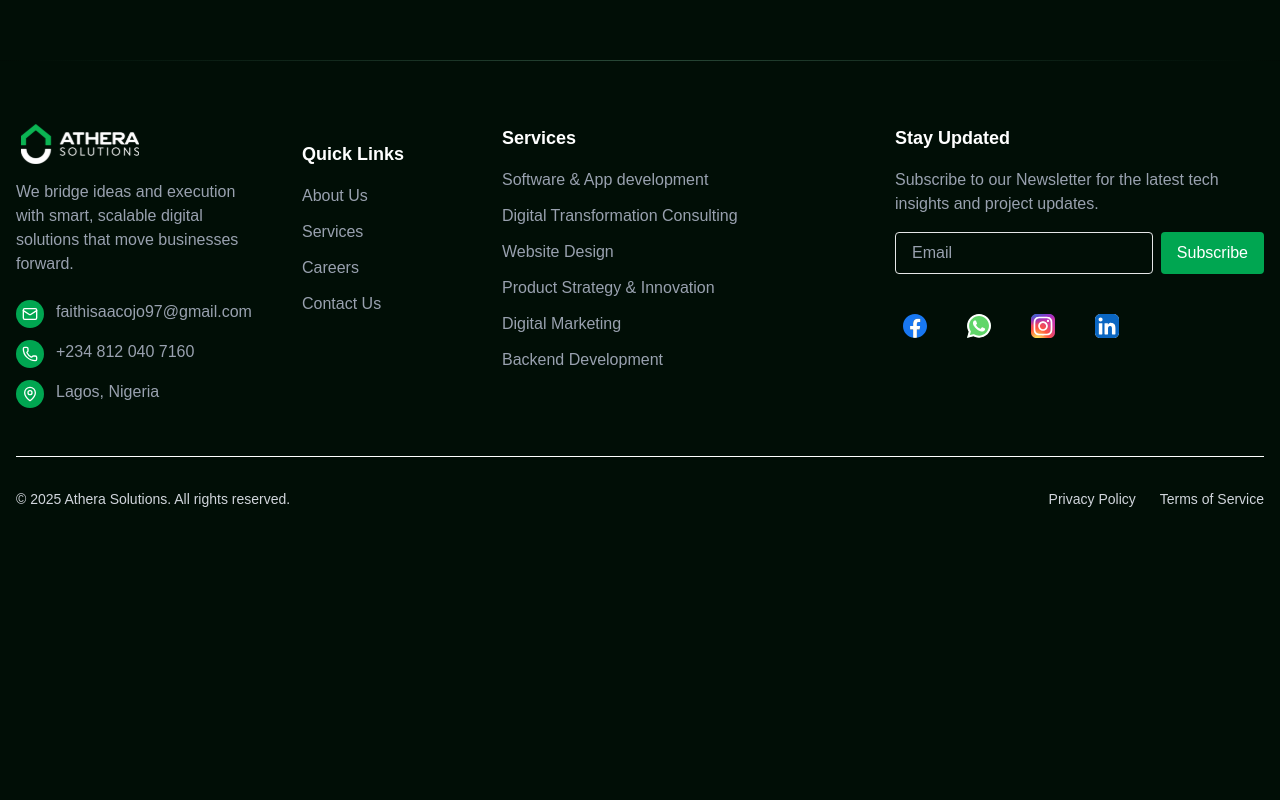
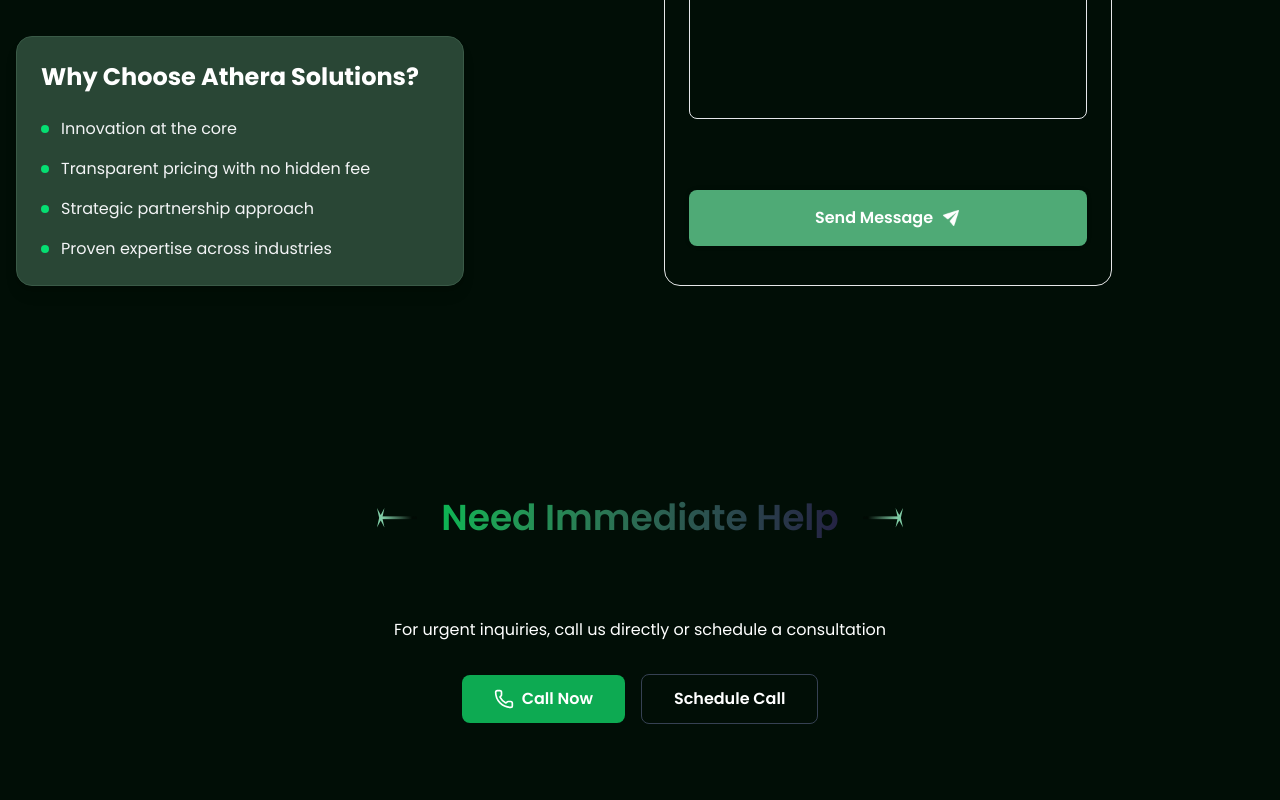
Before and after one commit to Isaac-s-Consolidate/athera-solutions, a Next.js app: page /contact in a window 1280 px wide. Before the commit this address had no page. Shown: the part 740-1540 px from the top of the page. Before the commit the page ends 1281 px from the top, so only its background shows below. Built offline with nearby package versions, Linux system fonts and the light colour scheme.

Commit message:
Contact page done

```diff
--- /dev/null
+++ b/app/contact/page.tsx
@@ -0,0 +1,7 @@
+import ContactUsPage from "@/components/ContactUsPage";
+
+const ContactPage = () => {
+  return <ContactUsPage />;
+};
+
+export default ContactPage;
--- a/app/globals.css
+++ b/app/globals.css
@@ -1,3 +1,4 @@
+@import url('https://fonts.googleapis.com/css2?family=Poppins:wght@300;400;500;600;700&display=swap');
 @import 'tailwindcss';
 
 :root {
@@ -23,8 +24,8 @@
 :root {
   --color-background: var(--background);
   --color-foreground: var(--foreground);
-  --font-sans: var(--font-geist-sans);
-  --font-mono: var(--font-geist-mono);
+  --font-sans: 'Poppins', sans-serif;
+  --font-mono: 'Poppins', monospace;
 }
 
 @media (prefers-color-scheme: dark) {
@@ -37,7 +38,7 @@
 body {
   background: var(--background);
   color: var(--foreground);
-  font-family: Arial, Helvetica, sans-serif;
+  font-family: 'Poppins', sans-serif;
 }
 
 /* utility classes */
--- /dev/null
+++ b/components/ContactUsPage/index.tsx
@@ -0,0 +1,73 @@
+'use client';
+import React from 'react';
+import { Phone } from 'lucide-react';
+import ContactForm from '../ContactForm';
+import Image from 'next/image';
+
+// Image paths
+const toplift = '/images/topleft.svg';
+const topright = '/images/topright.svg';
+
+const ContactUsPage = () => {
+  return (
+    <div className="text-white pt-24">
+
+
+      <ContactForm />
+      {/* Need Immediate Help Section */}
+      <section className="py-16 px-4 sm:px-6 lg:px-8">
+        <div className="max-w-4xl mx-auto">
+          <div className="rounded-2xl p-8 sm:p-12 text-center">
+            <div className="flex items-center justify-center gap-4 mb-6">
+              <h1 className="flex items-center justify-center text-4xl font-semibold mb-14 gap-6">
+                <Image
+                  src={toplift}
+                  alt=""
+                  aria-hidden="true"
+                  className="w-10 h-10 opacity-80"
+                  width={40}
+                  height={40}
+                />
+                <span className="bg-gradient-to-r from-[#0BB453] to-[#242243] bg-clip-text text-transparent">
+                  Need Immediate Help
+                </span>
+                <Image
+                  src={topright}
+                  alt=""
+                  aria-hidden="true"
+                  className="w-10 h-10 opacity-80"
+                  width={40}
+                  height={40}
+                />
+              </h1>
+            </div>
+
+            <p className="text-[ #E6E7E8] mb-8 max-w-2xl mx-auto">
+              For urgent inquiries, call us directly or schedule a consultation
+            </p>
+
+            <div className="flex flex-col sm:flex-row gap-4 justify-center items-center">
+              <a
+                href="tel:+1234567890"
+                className="inline-flex items-center gap-2 bg-[#0DAA52] hover:bg-[#099d47] text-white font-semibold px-8 py-3 rounded-lg transition-all duration-300 transform hover:scale-105"
+              >
+                <Phone className="w-5 h-5" />
+                Call Now
+              </a>
+
+              <a
+                href="#schedule"
+                className="inline-flex items-center gap-2 bg-transparent hover:bg-gray-800 text-white font-semibold px-8 py-3 rounded-lg border border-gray-700 hover:border-[#0BB453] transition-all duration-300"
+              >
+                Schedule Call
+              </a>
+            </div>
+          </div>
+        </div>
+      </section>
+
+    </div>
+  );
+};
+
+export default ContactUsPage;
```
Also changed, not shown: 1 other file (tests, documents, lock files or other folders).
